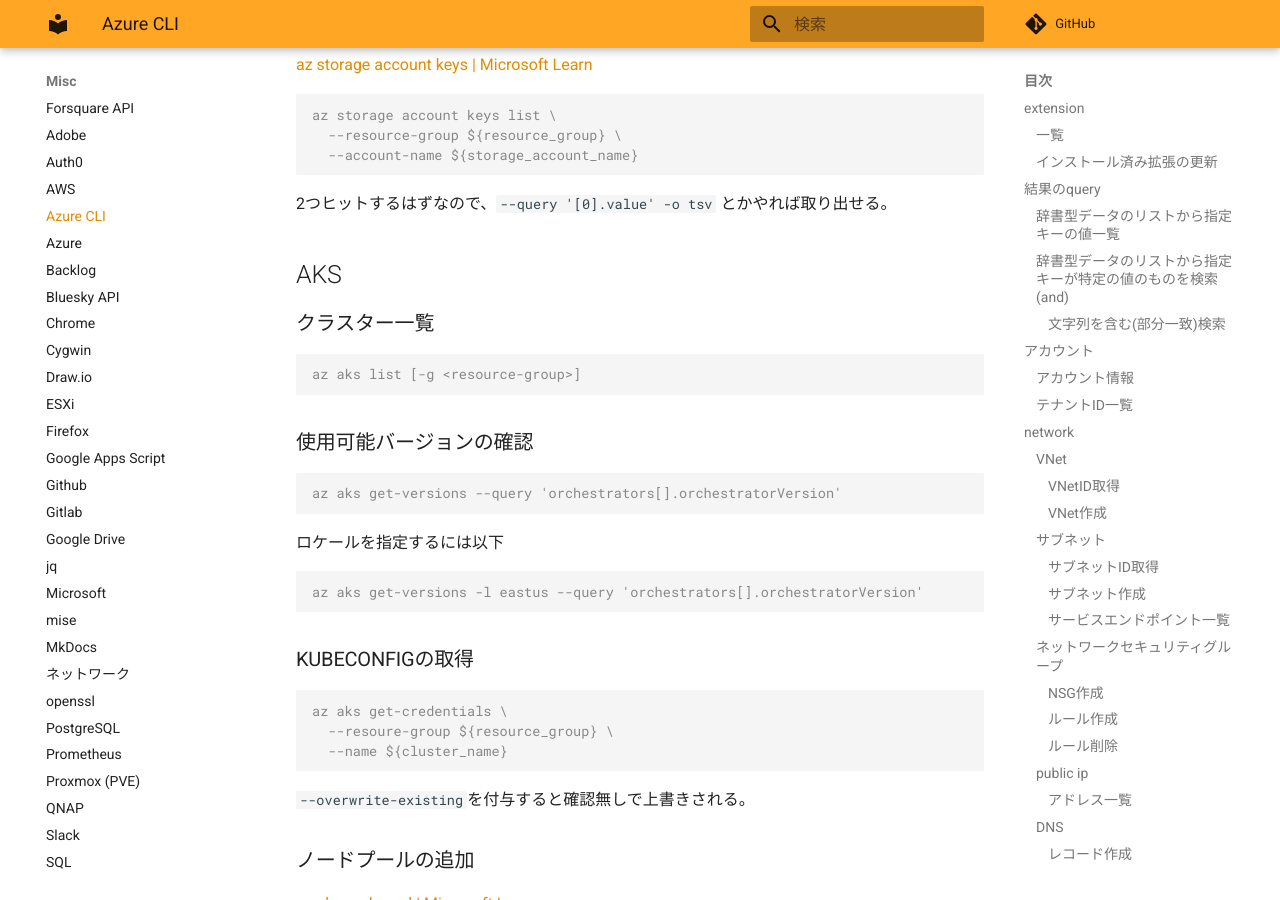
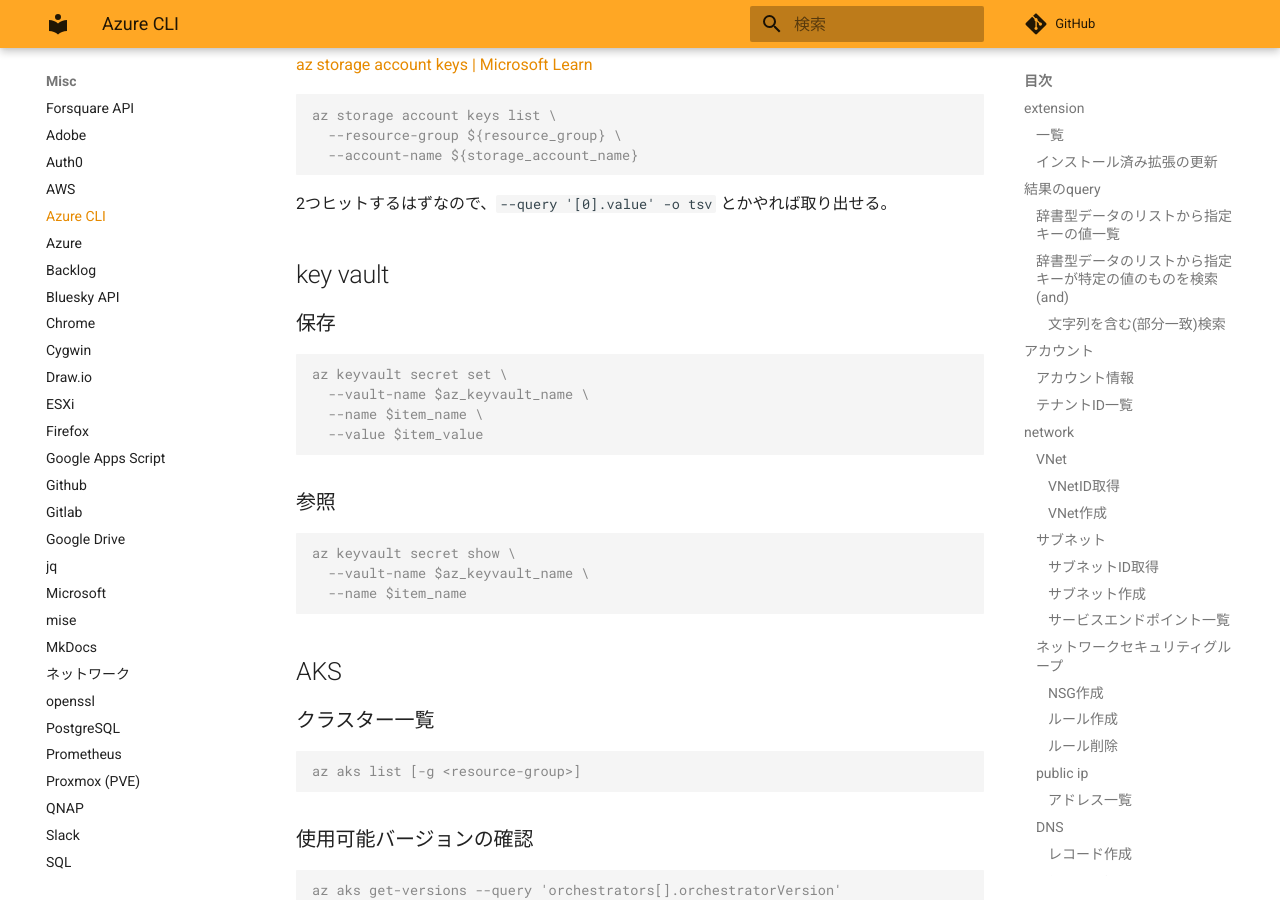
Before and after one commit to zaki-lknr/docs, an MkDocs documentation site: the page built from docs/Misc/az.md, in a window 1280 px wide and 900 px high, scrolled down 7919 px. Built offline with MkDocs 1.6.1 and Material for MkDocs 9.7.7, drawn with Linux system fonts in a browser that asks for light colours; comment, search, counter and statistics services are not loaded.

Commit message:
add: misc/az: keyvault

````diff
--- a/docs/Misc/az.md
+++ b/docs/Misc/az.md
@@ -400,6 +400,25 @@ az storage account keys list \
 
 2つヒットするはずなので、`--query '[0].value' -o tsv` とかやれば取り出せる。
 
+## key vault
+
+### 保存
+
+```console
+az keyvault secret set \
+  --vault-name $az_keyvault_name \
+  --name $item_name \
+  --value $item_value
+```
+
+### 参照
+
+```console
+az keyvault secret show \
+  --vault-name $az_keyvault_name \
+  --name $item_name
+```
+
 ## AKS
 
 ### クラスター一覧
````
